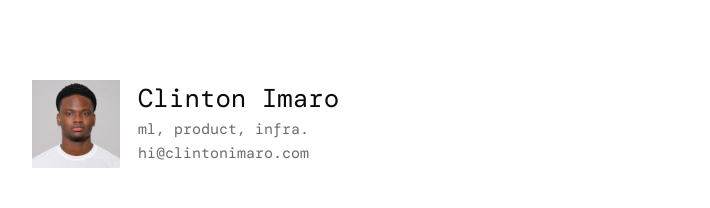
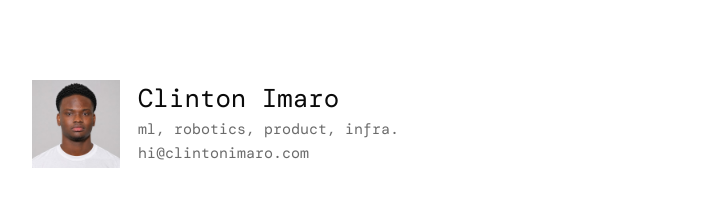
Before and after one commit to clintonimaroo/clinton, a Next.js app: page / in a window 1280 px wide. Shown: the top 208 px of the page, without its empty margins (278-988 px from the left). Built offline with nearby package versions, Linux system fonts and the light colour scheme.

Commit message:
Add robotics to the tagline

```diff
--- a/src/app/page.tsx
+++ b/src/app/page.tsx
@@ -216,7 +216,7 @@ export default function Home() {
           <div className="name-row">
             <h1>Clinton Imaro</h1>
           </div>
-          <p className="tagline">ml, product, infra.</p>
+          <p className="tagline">ml, robotics, product, infra.</p>
           <p className="intro-email">
             <a href={`mailto:${EMAIL}`}>{EMAIL}</a>
           </p>
```
